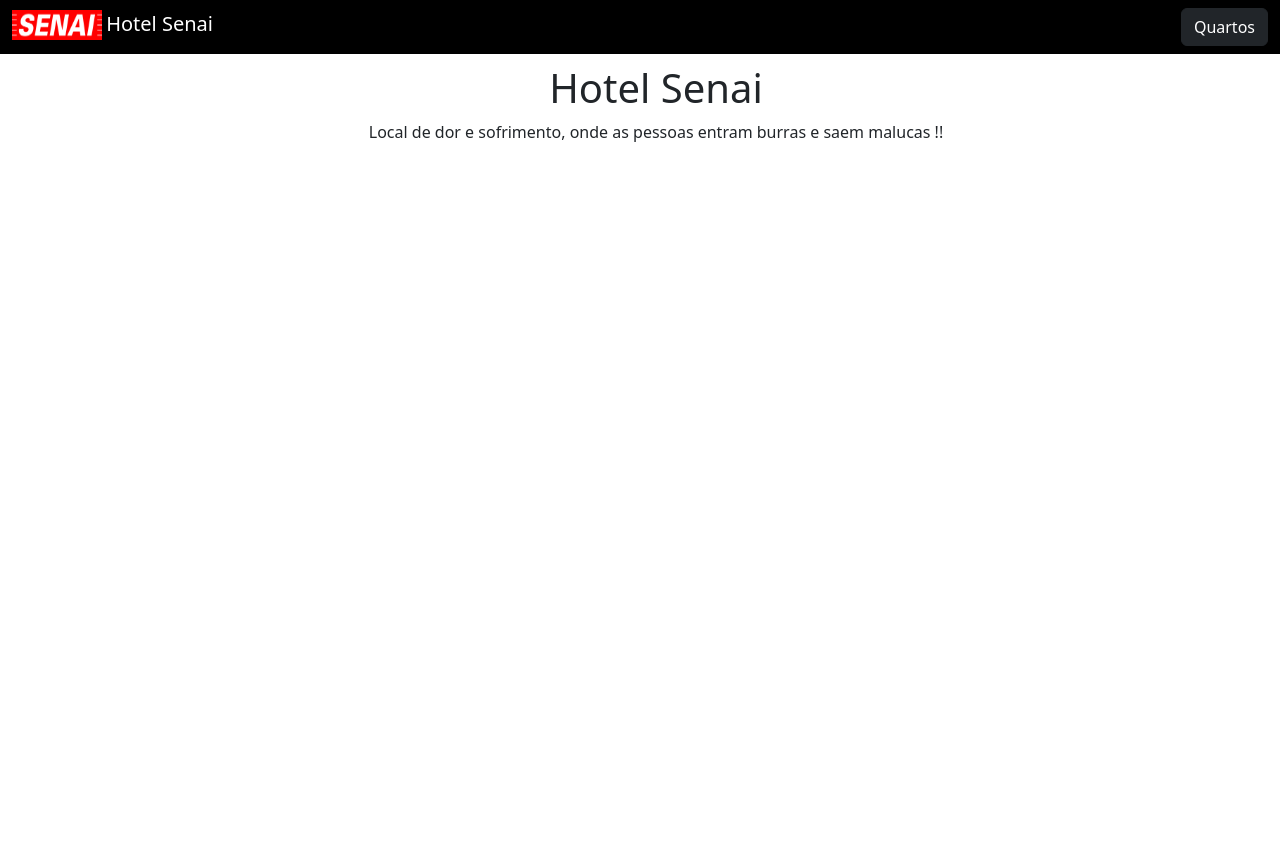
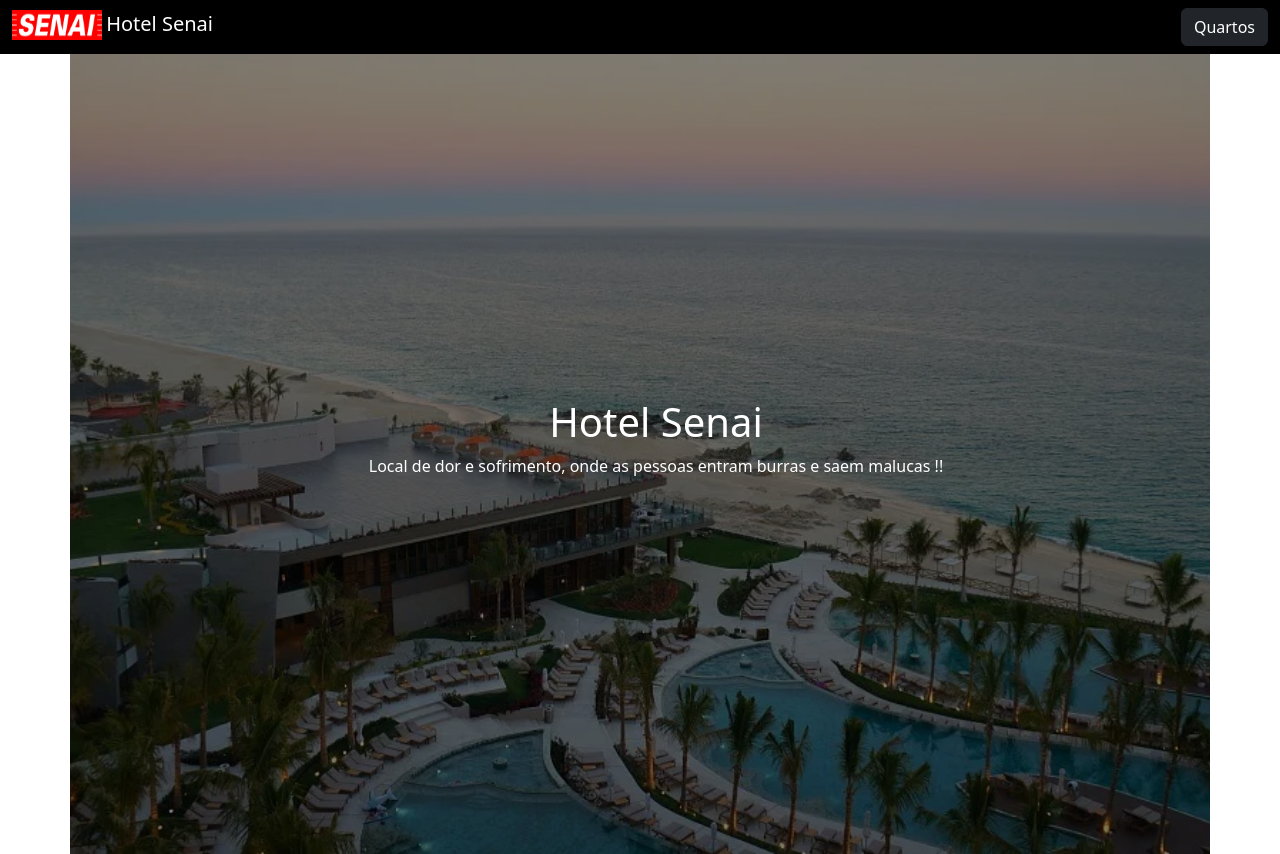
Before and after one commit to lerpaiva/Hotel-Django, a Django app: page / in a window 1280 px wide. Before the commit the page ends 142 px from the top, so only its background shows below. Run offline with Django 5.2, Linux system fonts and the light colour scheme; data comes from the database, SQL or seed files in the repository; both versions use the stored data as it was after the commit.

Commit message:
upp atualizações

```diff
--- a/Aula_Teste/hotel/templates/homepage.html
+++ b/Aula_Teste/hotel/templates/homepage.html
@@ -7,8 +7,10 @@ HOTEL SENAI
 {% endblock %}
 
 {% block body %}
+<div class="container">
     <ul>
         <div class="text-center">
+
             <div>
                 {% for item in dados_hotel %}
                 <h1>{{item.titulo}}</h1>
@@ -18,4 +20,37 @@ HOTEL SENAI
 
         </div>
     </ul>
+</div>
+
+<style>
+    body,
+    html {
+        margin: 0;
+        padding: 0 0 0 0;
+        right: 0 0 0 0;
+        left: 0 0 0 0;
+        top: 0;
+        bottom: 0;
+        height: 100%;
+        width: 100%;
+    }
+
+    .container {
+        background: url("/static/img/hotell.webp");
+        color: white;
+        width: 100vw;
+        height: 100vh;
+        background-repeat: no-repeat;
+        background-size: cover;
+        background-position: center;
+        background-color: rgba(0, 0, 0, 0.5);
+        background-blend-mode: color;
+        display: flex;
+        justify-content: center;
+        align-items: center;
+        background-attachment: fixed;
+        right: 0;
+        left: 0
+    }
+</style>
 {% endblock %}
--- a/Aula_Teste/hotel/urls.py
+++ b/Aula_Teste/hotel/urls.py
@@ -3,6 +3,7 @@ from django.urls import path
 from . import views
 
 urlpatterns = [
-    path('',views.homepage),
-    path('quarto', views.quarto)
+    path('',views.homepage, name = "home"),
+    path('quarto', views.quarto , name= "quarto"),
+    # path('nome', views.nome, name="nome")
 ]
--- a/Aula_Teste/templates/nav.html
+++ b/Aula_Teste/templates/nav.html
@@ -20,7 +20,6 @@
     }
     .cont{
         background-color: black;
-        margin-bottom: 10px;
     }
     .tittulo{
         color:white
```
Also changed, not shown: Aula_Teste/hotel/forms.py (added, +17 -0 lines), Aula_Teste/hotel/models.py (+12 -1 lines), Aula_Teste/hotel/templates/nome.html (added, +25 -0 lines), Aula_Teste/hotel/views.py (+28 -0 lines), Aula_Teste/db.sqlite3, Aula_Teste/static/img/hotel.jpg (added), Aula_Teste/static/img/hotell.webp (added). Lines whose indentation alone changed are shown as unchanged.
